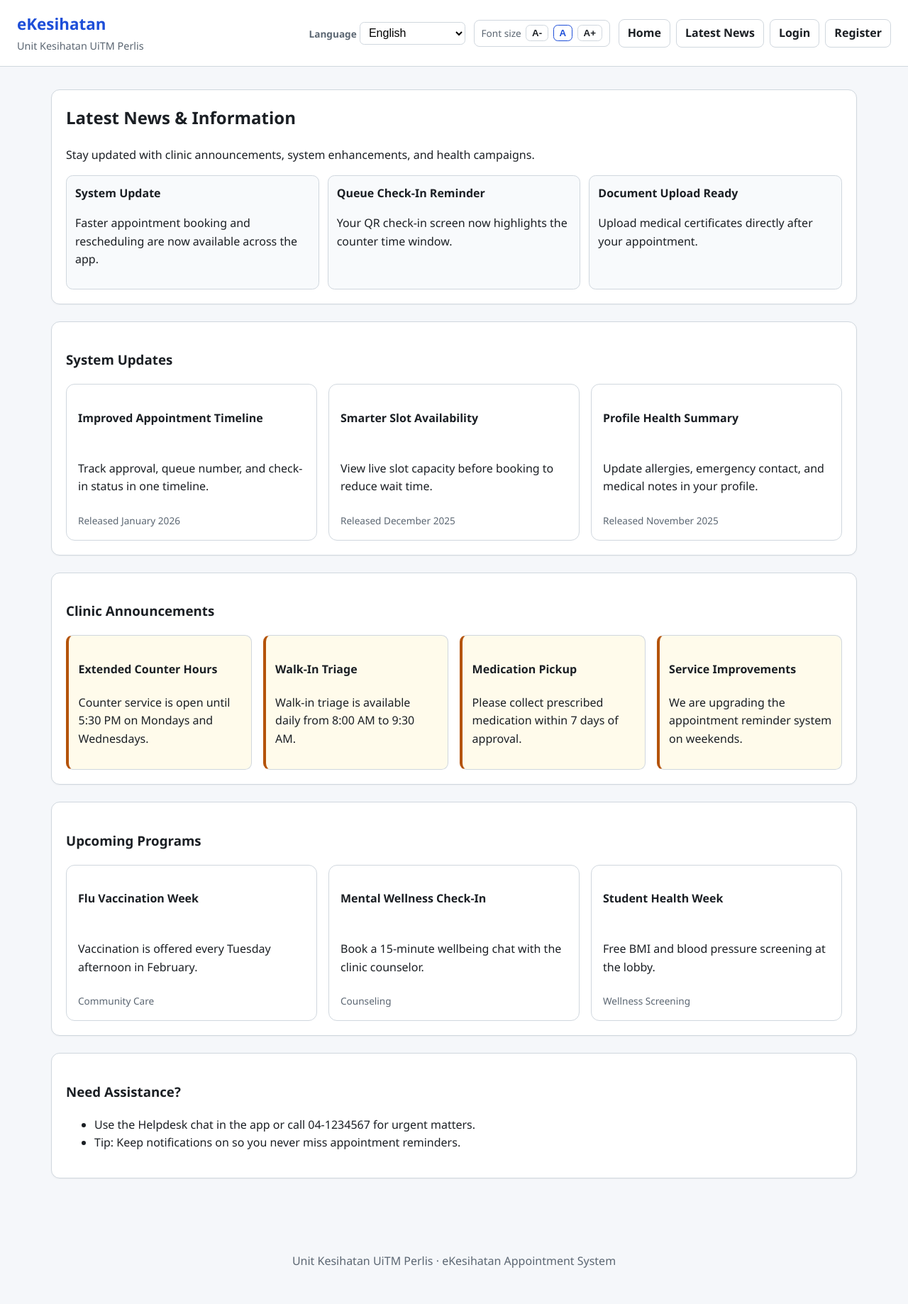
After one commit to 2023415142/eKesihatan, a Laravel app: page /news in a window 1280 px wide. The commit adds this page. Shown: the whole page at 71% size. Run offline with Laravel 12, Linux system fonts and the light colour scheme.

Commit message:
Add latest news information page
Co-authored-by: 2023415142 <2023415142@student.uitm.edu.my>

```diff
--- a/app/Http/Controllers/LandingController.php
+++ b/app/Http/Controllers/LandingController.php
@@ -10,4 +10,9 @@ class LandingController extends Controller
     {
         return view('landing');
     }
+
+    public function news(Request $request)
+    {
+        return view('news');
+    }
 }
--- a/resources/views/layouts/app.blade.php
+++ b/resources/views/layouts/app.blade.php
@@ -35,6 +35,7 @@
             <nav class="top-nav">
                 @guest
                     <a href="{{ route('landing') }}" data-i18n="Home">Home</a>
+                    <a href="{{ route('news') }}" data-i18n="Latest News">Latest News</a>
                     <a href="{{ route('login') }}" data-i18n="Login">Login</a>
                     <a href="{{ route('register') }}" data-i18n="Register">Register</a>
                 @endguest
@@ -97,6 +98,10 @@
                         </a>
                     @endif
 
+                    <a href="{{ route('news') }}">
+                        <span class="icon" aria-hidden="true">📰</span>
+                        <span data-i18n="Latest News">Latest News</span>
+                    </a>
                     <a href="{{ route('profile.edit') }}">
                         <span class="icon" aria-hidden="true">👤</span>
                         <span data-i18n="Profile">Profile</span>
@@ -227,6 +232,47 @@
                     'History': 'Sejarah',
                     'Profile': 'Profil',
                     'Logout': 'Log Keluar',
+                    'Latest News': 'Berita Terkini',
+                    'Latest News & Information': 'Berita dan Maklumat Terkini',
+                    'Stay updated with clinic announcements, system enhancements, and health campaigns.': 'Sentiasa maklum dengan pengumuman klinik, penambahbaikan sistem, dan kempen kesihatan.',
+                    'System Update': 'Kemas Kini Sistem',
+                    'Faster appointment booking and rescheduling are now available across the app.': 'Tempahan dan penjadualan semula temu janji kini lebih pantas di seluruh aplikasi.',
+                    'Queue Check-In Reminder': 'Peringatan Daftar Masuk Giliran',
+                    'Your QR check-in screen now highlights the counter time window.': 'Skrin daftar masuk QR kini menonjolkan masa kaunter.',
+                    'Document Upload Ready': 'Muat Naik Dokumen Sedia',
+                    'Upload medical certificates directly after your appointment.': 'Muat naik sijil perubatan terus selepas temu janji anda.',
+                    'System Updates': 'Kemas Kini Sistem',
+                    'Improved Appointment Timeline': 'Garis Masa Temu Janji Dipertingkat',
+                    'Track approval, queue number, and check-in status in one timeline.': 'Jejaki kelulusan, nombor giliran, dan status daftar masuk dalam satu garis masa.',
+                    'Released January 2026': 'Dikeluarkan Januari 2026',
+                    'Smarter Slot Availability': 'Ketersediaan Slot Lebih Pintar',
+                    'View live slot capacity before booking to reduce wait time.': 'Lihat kapasiti slot secara langsung sebelum membuat tempahan untuk mengurangkan masa menunggu.',
+                    'Released December 2025': 'Dikeluarkan Disember 2025',
+                    'Profile Health Summary': 'Ringkasan Kesihatan Profil',
+                    'Update allergies, emergency contact, and medical notes in your profile.': 'Kemas kini alahan, hubungan kecemasan, dan nota perubatan dalam profil anda.',
+                    'Released November 2025': 'Dikeluarkan November 2025',
+                    'Clinic Announcements': 'Pengumuman Klinik',
+                    'Extended Counter Hours': 'Waktu Kaunter Dilanjutkan',
+                    'Counter service is open until 5:30 PM on Mondays and Wednesdays.': 'Perkhidmatan kaunter dibuka hingga 5:30 petang pada hari Isnin dan Rabu.',
+                    'Walk-In Triage': 'Triage Tanpa Temu Janji',
+                    'Walk-in triage is available daily from 8:00 AM to 9:30 AM.': 'Triage tanpa temu janji tersedia setiap hari dari 8:00 pagi hingga 9:30 pagi.',
+                    'Medication Pickup': 'Pengambilan Ubat',
+                    'Please collect prescribed medication within 7 days of approval.': 'Sila ambil ubat yang diluluskan dalam tempoh 7 hari.',
+                    'Service Improvements': 'Penambahbaikan Perkhidmatan',
+                    'We are upgrading the appointment reminder system on weekends.': 'Kami menaik taraf sistem peringatan temu janji pada hujung minggu.',
+                    'Upcoming Programs': 'Program Akan Datang',
+                    'Flu Vaccination Week': 'Minggu Vaksinasi Selesema',
+                    'Vaccination is offered every Tuesday afternoon in February.': 'Vaksinasi ditawarkan setiap petang Selasa pada bulan Februari.',
+                    'Community Care': 'Penjagaan Komuniti',
+                    'Mental Wellness Check-In': 'Semakan Kesejahteraan Mental',
+                    'Book a 15-minute wellbeing chat with the clinic counselor.': 'Tempah sesi sembang kesejahteraan 15 minit bersama kaunselor klinik.',
+                    'Counseling': 'Kaunseling',
+                    'Student Health Week': 'Minggu Kesihatan Pelajar',
+                    'Free BMI and blood pressure screening at the lobby.': 'Saringan BMI dan tekanan darah percuma di lobi.',
+                    'Wellness Screening': 'Saringan Kesejahteraan',
+                    'Need Assistance?': 'Perlukan Bantuan?',
+                    'Use the Helpdesk chat in the app or call 04-1234567 for urgent matters.': 'Gunakan chat Meja Bantuan dalam aplikasi atau hubungi 04-1234567 untuk perkara segera.',
+                    'Tip: Keep notifications on so you never miss appointment reminders.': 'Tip: Pastikan notifikasi diaktifkan supaya anda tidak terlepas peringatan temu janji.',
                     'Welcome to eKesihatan': 'Selamat Datang ke eKesihatan',
                     'Your health visits, organized. Book appointments, receive queue numbers, and check in with a QR code before you arrive.': 'Lawatan kesihatan anda lebih teratur. Tempah temu janji, terima nombor giliran, dan imbas QR sebelum anda tiba.',
                     'Create Patient Account': 'Daftar Akaun Pesakit',
--- /dev/null
+++ b/resources/views/news.blade.php
@@ -0,0 +1,138 @@
+@extends('layouts.app')
+
+@section('content')
+<section>
+    <h2 data-i18n="Latest News & Information">Latest News & Information</h2>
+    <p data-i18n="Stay updated with clinic announcements, system enhancements, and health campaigns.">
+        Stay updated with clinic announcements, system enhancements, and health campaigns.
+    </p>
+    <div class="hero-highlights">
+        <div class="highlight-card">
+            <strong data-i18n="System Update">System Update</strong>
+            <p data-i18n="Faster appointment booking and rescheduling are now available across the app.">
+                Faster appointment booking and rescheduling are now available across the app.
+            </p>
+        </div>
+        <div class="highlight-card">
+            <strong data-i18n="Queue Check-In Reminder">Queue Check-In Reminder</strong>
+            <p data-i18n="Your QR check-in screen now highlights the counter time window.">
+                Your QR check-in screen now highlights the counter time window.
+            </p>
+        </div>
+        <div class="highlight-card">
+            <strong data-i18n="Document Upload Ready">Document Upload Ready</strong>
+            <p data-i18n="Upload medical certificates directly after your appointment.">
+                Upload medical certificates directly after your appointment.
+            </p>
+        </div>
+    </div>
+</section>
+
+<section>
+    <h3 data-i18n="System Updates">System Updates</h3>
+    <div class="articles-grid">
+        <article class="article-card">
+            <div class="article-content">
+                <h4 data-i18n="Improved Appointment Timeline">Improved Appointment Timeline</h4>
+                <p data-i18n="Track approval, queue number, and check-in status in one timeline.">
+                    Track approval, queue number, and check-in status in one timeline.
+                </p>
+                <span class="article-meta" data-i18n="Released January 2026">Released January 2026</span>
+            </div>
+        </article>
+        <article class="article-card">
+            <div class="article-content">
+                <h4 data-i18n="Smarter Slot Availability">Smarter Slot Availability</h4>
+                <p data-i18n="View live slot capacity before booking to reduce wait time.">
+                    View live slot capacity before booking to reduce wait time.
+                </p>
+                <span class="article-meta" data-i18n="Released December 2025">Released December 2025</span>
+            </div>
+        </article>
+        <article class="article-card">
+            <div class="article-content">
+                <h4 data-i18n="Profile Health Summary">Profile Health Summary</h4>
+                <p data-i18n="Update allergies, emergency contact, and medical notes in your profile.">
+                    Update allergies, emergency contact, and medical notes in your profile.
+                </p>
+                <span class="article-meta" data-i18n="Released November 2025">Released November 2025</span>
+            </div>
+        </article>
+    </div>
+</section>
+
+<section>
+    <h3 data-i18n="Clinic Announcements">Clinic Announcements</h3>
+    <div class="notice-board">
+        <article class="notice-card">
+            <h4 data-i18n="Extended Counter Hours">Extended Counter Hours</h4>
+            <p data-i18n="Counter service is open until 5:30 PM on Mondays and Wednesdays.">
+                Counter service is open until 5:30 PM on Mondays and Wednesdays.
+            </p>
+        </article>
+        <article class="notice-card">
+            <h4 data-i18n="Walk-In Triage">Walk-In Triage</h4>
+            <p data-i18n="Walk-in triage is available daily from 8:00 AM to 9:30 AM.">
+                Walk-in triage is available daily from 8:00 AM to 9:30 AM.
+            </p>
+        </article>
+        <article class="notice-card">
+            <h4 data-i18n="Medication Pickup">Medication Pickup</h4>
+            <p data-i18n="Please collect prescribed medication within 7 days of approval.">
+                Please collect prescribed medication within 7 days of approval.
+            </p>
+        </article>
+        <article class="notice-card">
+            <h4 data-i18n="Service Improvements">Service Improvements</h4>
+            <p data-i18n="We are upgrading the appointment reminder system on weekends.">
+                We are upgrading the appointment reminder system on weekends.
+            </p>
+        </article>
+    </div>
+</section>
+
+<section>
+    <h3 data-i18n="Upcoming Programs">Upcoming Programs</h3>
+    <div class="articles-grid">
+        <article class="article-card">
+            <div class="article-content">
+                <h4 data-i18n="Flu Vaccination Week">Flu Vaccination Week</h4>
+                <p data-i18n="Vaccination is offered every Tuesday afternoon in February.">
+                    Vaccination is offered every Tuesday afternoon in February.
+                </p>
+                <span class="article-meta" data-i18n="Community Care">Community Care</span>
+            </div>
+        </article>
+        <article class="article-card">
+            <div class="article-content">
+                <h4 data-i18n="Mental Wellness Check-In">Mental Wellness Check-In</h4>
+                <p data-i18n="Book a 15-minute wellbeing chat with the clinic counselor.">
+                    Book a 15-minute wellbeing chat with the clinic counselor.
+                </p>
+                <span class="article-meta" data-i18n="Counseling">Counseling</span>
+            </div>
+        </article>
+        <article class="article-card">
+            <div class="article-content">
+                <h4 data-i18n="Student Health Week">Student Health Week</h4>
+                <p data-i18n="Free BMI and blood pressure screening at the lobby.">
+                    Free BMI and blood pressure screening at the lobby.
+                </p>
+                <span class="article-meta" data-i18n="Wellness Screening">Wellness Screening</span>
+            </div>
+        </article>
+    </div>
+</section>
+
+<section>
+    <h3 data-i18n="Need Assistance?">Need Assistance?</h3>
+    <ul>
+        <li data-i18n="Use the Helpdesk chat in the app or call 04-1234567 for urgent matters.">
+            Use the Helpdesk chat in the app or call 04-1234567 for urgent matters.
+        </li>
+        <li data-i18n="Tip: Keep notifications on so you never miss appointment reminders.">
+            Tip: Keep notifications on so you never miss appointment reminders.
+        </li>
+    </ul>
+</section>
+@endsection
--- a/routes/web.php
+++ b/routes/web.php
@@ -19,6 +19,7 @@ use App\Http\Controllers\Patient\BmiController;
 use App\Http\Controllers\Patient\ServiceController as PatientServiceController;
 
 Route::get('/', [LandingController::class, 'index'])->name('landing');
+Route::get('/news', [LandingController::class, 'news'])->name('news');
 
 Route::get('/login', [AuthController::class, 'showLogin'])->name('login');
 Route::post('/login', [AuthController::class, 'login'])->name('login.attempt');
```
